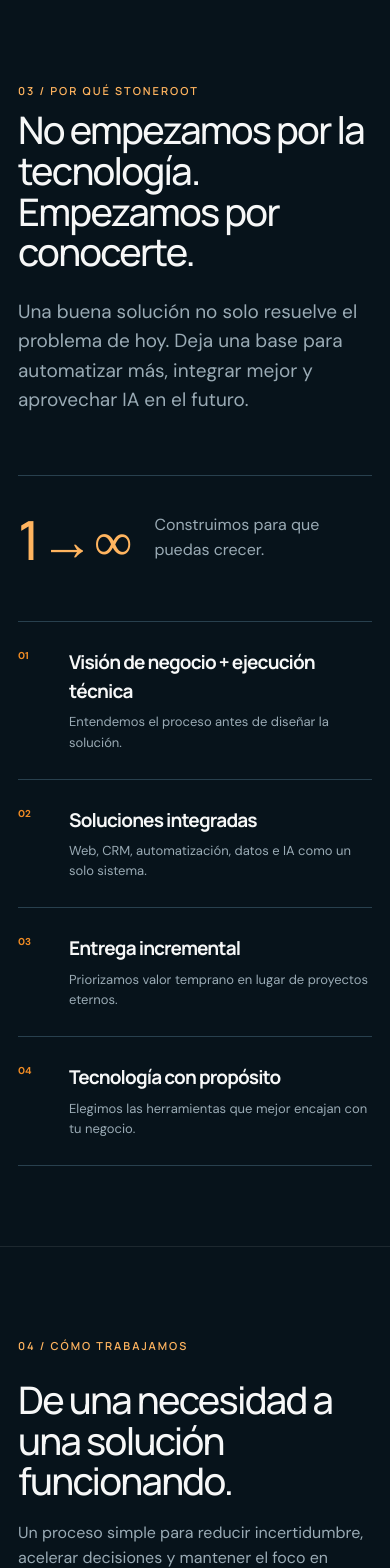
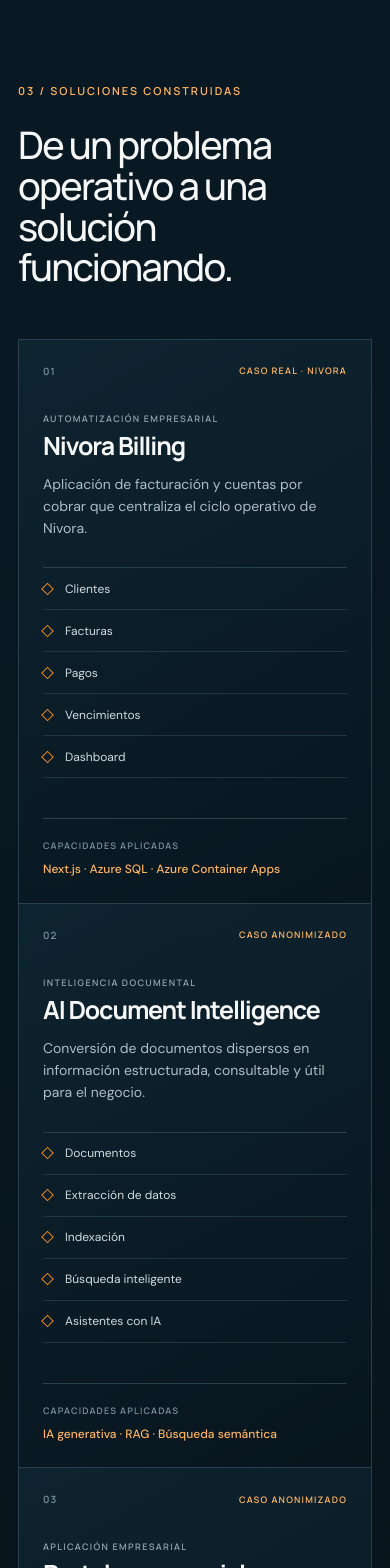
Before and after one commit to stonerootgroup/stonerootgroup.github.io, a Next.js app: page / in a window 390 px wide. Shown: the part 4240-5808 px from the top of the page. Built offline with nearby package versions, Linux system fonts and the light colour scheme.

Commit message:
Add built solutions section to HomePage and update navigation links

```diff
--- a/css/onepage.css
+++ b/css/onepage.css
@@ -69,3 +69,32 @@
 @media(max-width:600px){
   .solution-list small{justify-self:start}
 }
+
+/* Proof of work */
+.cases{max-width:none;padding-left:max(28px,calc((100% - var(--max))/2));padding-right:max(28px,calc((100% - var(--max))/2));background:linear-gradient(180deg,#091923 0%,#07131b 100%)}
+.cases-heading{grid-template-columns:minmax(0,820px);margin-bottom:52px}
+.case-grid{display:grid;grid-template-columns:repeat(3,minmax(0,1fr));border-top:1px solid var(--line);border-left:1px solid var(--line)}
+.case-grid>article{display:flex;flex-direction:column;min-height:540px;padding:30px;border-right:1px solid var(--line);border-bottom:1px solid var(--line);background:linear-gradient(150deg,rgba(16,41,54,.72),rgba(7,19,27,.28))}
+.case-meta{display:flex;align-items:center;justify-content:space-between;color:#78919d;font:600 10px Manrope;letter-spacing:.12em}
+.case-meta small{color:var(--orange2);font-size:9px}
+.case-category{margin:50px 0 7px!important;color:#8fa4af!important;font:600 9px Manrope!important;letter-spacing:.15em;text-transform:uppercase}
+.case-grid h3{max-width:310px;margin:0 0 15px;font-size:27px;line-height:1.1}
+.case-summary{min-height:66px;margin:0!important;color:#aebdc5!important;font-size:14px!important}
+.case-journey{display:grid;grid-template-rows:repeat(5,42px);margin:28px 0 30px;padding:0;list-style:none;border-top:1px solid var(--line)}
+.case-journey li{position:relative;display:flex;align-items:center;padding:0 0 0 22px;border-bottom:1px solid rgba(40,64,78,.72);color:#d2dbe0;font-size:12px}
+.case-journey li:before{content:"";position:absolute;left:0;top:50%;width:7px;height:7px;border:1px solid var(--orange);transform:translateY(-50%) rotate(45deg)}
+.case-capabilities{display:grid;gap:8px;margin-top:auto;padding-top:20px;border-top:1px solid var(--line)}
+.case-capabilities small{color:#78919d;font:600 9px Manrope;letter-spacing:.13em}
+.case-capabilities strong{color:var(--orange2);font-size:12px;font-weight:500}
+@media(max-width:900px){
+  .case-grid{grid-template-columns:1fr}
+  .case-grid>article{min-height:auto}
+  .case-summary{min-height:0}
+  .case-capabilities{margin-top:10px}
+}
+@media(max-width:600px){
+  .cases{padding-left:18px;padding-right:18px}
+  .case-grid>article{padding:24px}
+  .case-grid h3{font-size:25px}
+  .case-category{margin-top:34px!important}
+}
--- a/src/components/HomePage.tsx
+++ b/src/components/HomePage.tsx
@@ -8,6 +8,33 @@
   ["Automatización", "Reglas, tareas, integraciones y alertas", "Activo"],
   ["Inteligencia artificial", "Clasificación, asistentes y agentes", "Inteligente"],
   ["Seguimiento", "Datos, dashboards y experiencia", "Visible"],
+];
+
+const builtSolutions = [
+  {
+    title: "Nivora Billing",
+    category: "Automatización empresarial",
+    badge: "CASO REAL · NIVORA",
+    summary: "Aplicación de facturación y cuentas por cobrar que centraliza el ciclo operativo de Nivora.",
+    journey: ["Clientes", "Facturas", "Pagos", "Vencimientos", "Dashboard"],
+    capabilities: "Next.js · Azure SQL · Azure Container Apps",
+  },
+  {
+    title: "AI Document Intelligence",
+    category: "Inteligencia documental",
+    badge: "CASO ANONIMIZADO",
+    summary: "Conversión de documentos dispersos en información estructurada, consultable y útil para el negocio.",
+    journey: ["Documentos", "Extracción de datos", "Indexación", "Búsqueda inteligente", "Asistentes con IA"],
+    capabilities: "IA generativa · RAG · Búsqueda semántica",
+  },
+  {
+    title: "Portal empresarial",
+    category: "Aplicación empresarial",
+    badge: "CASO ANONIMIZADO",
+    summary: "Centralización de procesos internos en una experiencia web segura, integrada y medible.",
+    journey: ["Procesos internos", "Portal web", "Integraciones", "Usuarios", "Reporting"],
+    capabilities: "Aplicaciones web · APIs · Gestión de usuarios",
+  },
 ];
 
 export function HomePage() {
@@ -49,13 +76,26 @@
         <Link className="text-link" href="/solutions#soluciones-top">Ver soluciones en detalle <ArrowRight aria-hidden="true" /></Link>
       </section>
 
+      <section className="section cases" id="casos">
+        <p className="kicker">03 / SOLUCIONES CONSTRUIDAS</p>
+        <div className="section-heading cases-heading"><h2>De un problema operativo a una solución funcionando.</h2></div>
+        <div className="case-grid">{builtSolutions.map((item, index) => <article key={item.title}>
+          <div className="case-meta"><span>{String(index + 1).padStart(2, "0")}</span><small>{item.badge}</small></div>
+          <p className="case-category">{item.category}</p>
+          <h3>{item.title}</h3>
+          <p className="case-summary">{item.summary}</p>
+          <ol className="case-journey">{item.journey.map((step) => <li key={step}>{step}</li>)}</ol>
+          <div className="case-capabilities"><small>CAPACIDADES APLICADAS</small><strong>{item.capabilities}</strong></div>
+        </article>)}</div>
+      </section>
+
       <section className="section why" id="nosotros">
-        <div><p className="kicker">03 / POR QUÉ STONEROOT</p><h2>No empezamos por la tecnología. Empezamos por conocerte.</h2><p className="lead">Una buena solución no solo resuelve el problema de hoy. Deja una base para automatizar más, integrar mejor y aprovechar IA en el futuro.</p><div className="metric"><b>1→∞</b><span>Construimos para que puedas crecer.</span></div></div>
+        <div><p className="kicker">04 / POR QUÉ STONEROOT</p><h2>No empezamos por la tecnología. Empezamos por conocerte.</h2><p className="lead">Una buena solución no solo resuelve el problema de hoy. Deja una base para automatizar más, integrar mejor y aprovechar IA en el futuro.</p><div className="metric"><b>1→∞</b><span>Construimos para que puedas crecer.</span></div></div>
         <div className="principles"><article><b>01</b><h3>Visión de negocio + ejecución técnica</h3><p>Entendemos el proceso antes de diseñar la solución.</p></article><article><b>02</b><h3>Soluciones integradas</h3><p>Web, CRM, automatización, datos e IA como un solo sistema.</p></article><article><b>03</b><h3>Entrega incremental</h3><p>Priorizamos valor temprano en lugar de proyectos eternos.</p></article><article><b>04</b><h3>Tecnología con propósito</h3><p>Elegimos las herramientas que mejor encajan con tu negocio.</p></article></div>
       </section>
 
       <section className="section" id="proceso">
-        <p className="kicker">04 / CÓMO TRABAJAMOS</p>
+        <p className="kicker">05 / CÓMO TRABAJAMOS</p>
         <div className="section-heading"><h2>De una necesidad a una solución funcionando.</h2><p>Un proceso simple para reducir incertidumbre, acelerar decisiones y mantener el foco en resultados.</p></div>
         <div className="steps"><article><b>01</b><small>ENTENDER</small><h3>Discovery</h3><p>Entendemos el problema, los usuarios y el resultado esperado.</p></article><article><b>02</b><small>DISEÑAR</small><h3>Solution Blueprint</h3><p>Definimos la solución, alcance, integraciones y prioridades.</p></article><article><b>03</b><small>CONSTRUIR</small><h3>Build & Automate</h3><p>Desarrollamos, configuramos, integramos y probamos.</p></article><article><b>04</b><small>ESCALAR</small><h3>Launch & Improve</h3><p>Publicamos, medimos resultados y evolucionamos.</p></article></div>
         <div className="system-card process-system" aria-label="Flujo de transformación digital">
@@ -67,7 +107,7 @@
         </div>
       </section>
 
-      <section className="contact section" id="contacto"><p className="kicker">05 / CONTÁCTANOS</p><h2>¿Qué proceso, idea o problema quieres <em>mejorar?</em></h2><p>Cuéntanos dónde estás perdiendo tiempo, clientes o visibilidad. Lo convertimos en una solución concreta.</p><Link className="contact-link" href="/contact"><span>Contáctanos</span><ArrowUpRight aria-hidden="true" /></Link></section>
+      <section className="contact section" id="contacto"><p className="kicker">06 / CONTÁCTANOS</p><h2>¿Qué proceso, idea o problema quieres <em>mejorar?</em></h2><p>Cuéntanos dónde estás perdiendo tiempo, clientes o visibilidad. Lo convertimos en una solución concreta.</p><Link className="contact-link" href="/contact"><span>Contáctanos</span><ArrowUpRight aria-hidden="true" /></Link></section>
     </>
   );
 }
--- a/src/lib/site-content.ts
+++ b/src/lib/site-content.ts
@@ -11,6 +11,7 @@
   nav: [
     { label: "Servicios", href: "/#servicios" },
     { label: "Soluciones", href: "/#soluciones" },
+    { label: "Casos", href: "/#casos" },
     { label: "Por qué StoneRoot", href: "/#nosotros" },
     { label: "Cómo trabajamos", href: "/#proceso" },
   ],
```
